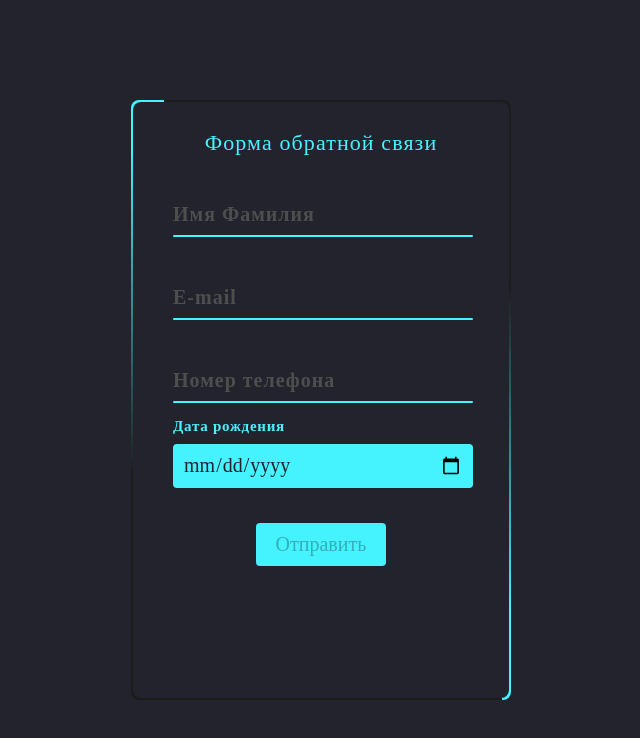
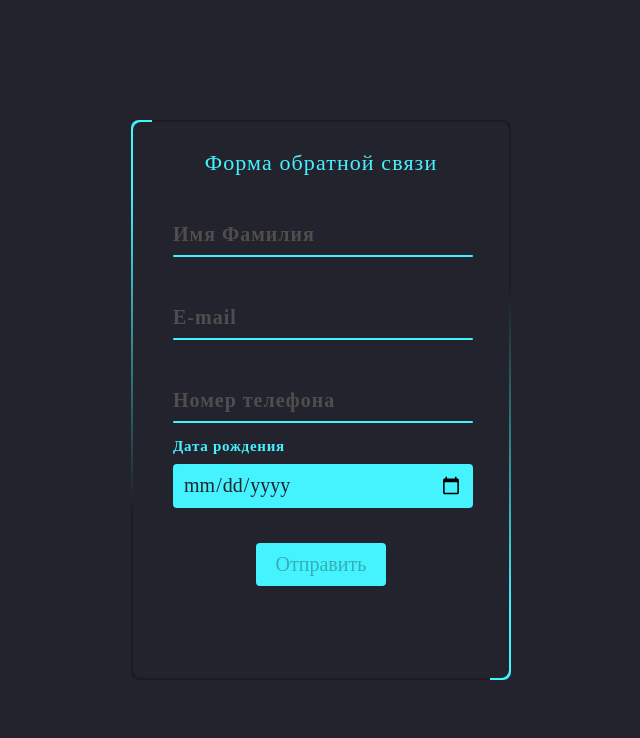
Before and after one commit to alexeyShuncko/form, a React (Create React App) app: page / in a window 1280 px wide. Shown: the top 738 px of the page, without its empty margins (319-959 px from the left). Built offline with nearby package versions, Linux system fonts and the light colour scheme.

Commit message:
Смена имени

```diff
--- a/src/App.module.scss
+++ b/src/App.module.scss
@@ -16,7 +16,7 @@ $err: #f06470;
 .box {
   position: relative;
   width: 380px;
-  height: 600px;
+  height: 560px;
   border-radius: 8px;
   background: #1c1c1c;
   overflow: hidden;
```
